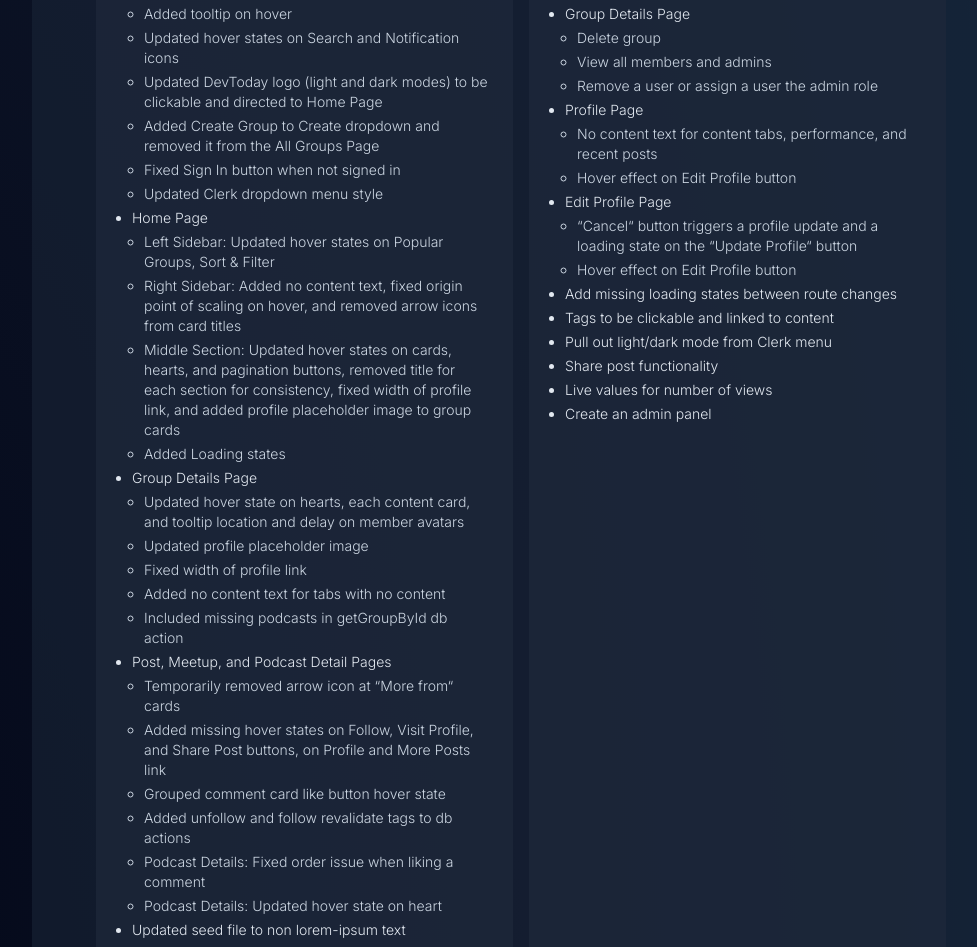
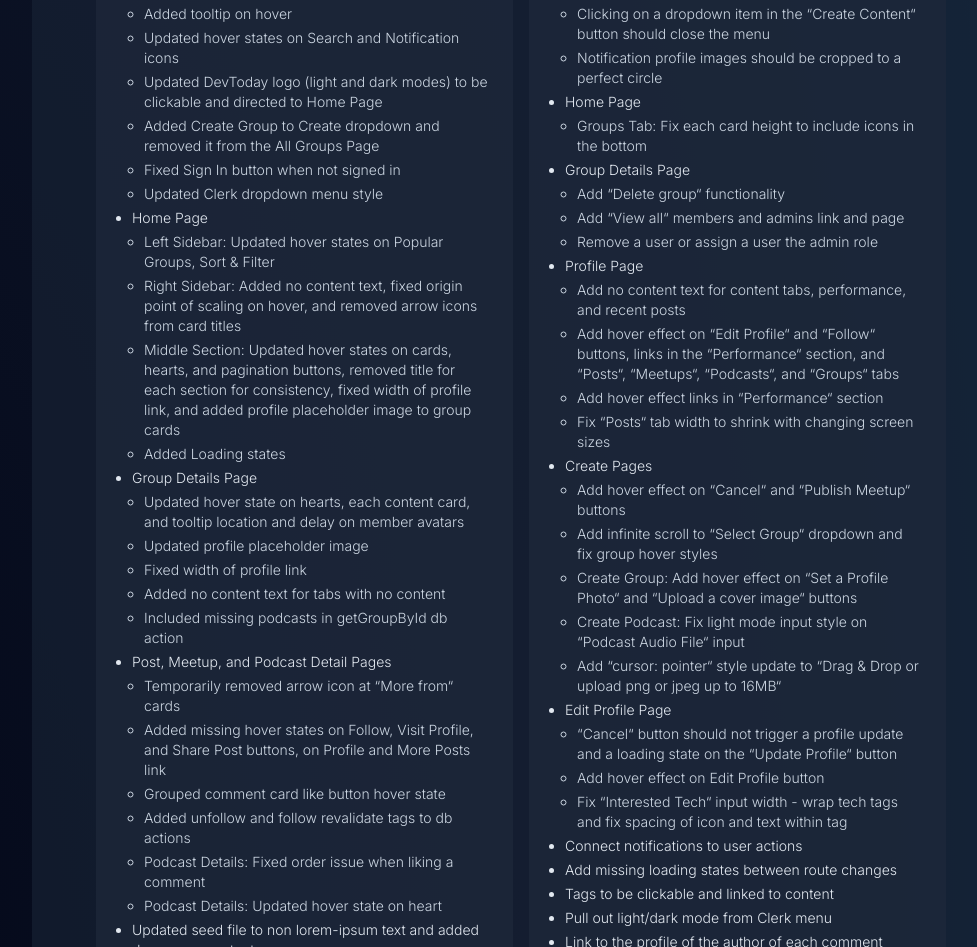
Before and after one commit to DDVVPP/PortfolioV2, a Next.js app: page /projects/dev-today in a window 1280 px wide. Shown: the part 1665-2612 px from the top of the page, without its empty margins (230-1207 px from the left). Built offline with nearby package versions, Linux system fonts and the light colour scheme.

Commit message:
wip: u pdated Updates text in DevToday

```diff
--- a/components/DevTodayUpdates.tsx
+++ b/components/DevTodayUpdates.tsx
@@ -72,7 +72,8 @@ const DevTodayUpdates = () => {
             </ul>
 
             <li className="text-slate-200">
-              Updated seed file to non lorem-ipsum text
+              Updated seed file to non lorem-ipsum text and added demo user
+              content
             </li>
             <li className="text-slate-200">
               Removed fill prop from the IconWrapper component and updated all
@@ -91,30 +92,96 @@ const DevTodayUpdates = () => {
             Future Updates to v2.0
           </p>
           <ul className="ml-3 flex list-disc flex-col gap-y-1 text-sm font-light text-slate-300 max-sm:text-xs">
-            <li className="text-slate-200">
-              Connecting notifications to user actions
-            </li>
+            <li className="text-slate-200">Header</li>
+            <ul className="ml-3 flex list-[circle] flex-col gap-y-1">
+              <li>
+                Clicking on a dropdown item in the &ldquo;Create Content&ldquo;
+                button should close the menu
+              </li>
+              <li>
+                Notification profile images should be cropped to a perfect
+                circle
+              </li>
+            </ul>
+
+            <li className="text-slate-200">Home Page</li>
+            <ul className="ml-3 flex list-[circle] flex-col gap-y-1">
+              <li>
+                Groups Tab: Fix each card height to include icons in the bottom
+              </li>
+            </ul>
+
             <li className="text-slate-200">Group Details Page</li>
             <ul className="ml-3 flex list-[circle] flex-col gap-y-1">
-              <li>Delete group</li>
-              <li>View all members and admins</li>
+              <li>Add &ldquo;Delete group&ldquo; functionality</li>
+              <li>
+                Add &ldquo;View all&ldquo; members and admins link and page
+              </li>
               <li>Remove a user or assign a user the admin role</li>
             </ul>
+
             <li className="text-slate-200">Profile Page</li>
             <ul className="ml-3 flex list-[circle] flex-col gap-y-1">
               <li>
-                No content text for content tabs, performance, and recent posts
+                Add no content text for content tabs, performance, and recent
+                posts
               </li>
-              <li>Hover effect on Edit Profile button</li>
+              <li>
+                Add hover effect on &ldquo;Edit Profile&ldquo; and
+                &ldquo;Follow&ldquo; buttons, links in the
+                &ldquo;Performance&ldquo; section, and &ldquo;Posts&ldquo;,
+                &ldquo;Meetups&ldquo;, &ldquo;Podcasts&ldquo;, and
+                &ldquo;Groups&ldquo; tabs
+              </li>
+              <li>
+                Add hover effect links in &ldquo;Performance&ldquo; section
+              </li>
+              <li>
+                Fix &ldquo;Posts&ldquo; tab width to shrink with changing screen
+                sizes
+              </li>
             </ul>
+
+            <li className="text-slate-200">Create Pages</li>
+            <ul className="ml-3 flex list-[circle] flex-col gap-y-1">
+              <li>
+                Add hover effect on &ldquo;Cancel&ldquo; and &ldquo;Publish
+                Meetup&ldquo; buttons
+              </li>
+              <li>
+                Add infinite scroll to &ldquo;Select Group&ldquo; dropdown and
+                fix group hover styles
+              </li>
+              <li>
+                Create Group: Add hover effect on &ldquo;Set a Profile
+                Photo&ldquo; and &ldquo;Upload a cover image&ldquo; buttons
+              </li>
+              <li>
+                Create Podcast: Fix light mode input style on &ldquo;Podcast
+                Audio File&ldquo; input
+              </li>
+              <li>
+                Add &ldquo;cursor: pointer&ldquo; style update to &ldquo;Drag &
+                Drop or upload png or jpeg up to 16MB&ldquo;
+              </li>
+            </ul>
+
             <li className="text-slate-200">Edit Profile Page</li>
             <ul className="ml-3 flex list-[circle] flex-col gap-y-1">
               <li>
-                &ldquo;Cancel&ldquo; button triggers a profile update and a
-                loading state on the &ldquo;Update Profile&ldquo; button
+                &ldquo;Cancel&ldquo; button should not trigger a profile update
+                and a loading state on the &ldquo;Update Profile&ldquo; button
               </li>
-              <li>Hover effect on Edit Profile button</li>
+              <li>Add hover effect on Edit Profile button</li>
+              <li>
+                Fix &ldquo;Interested Tech&ldquo; input width - wrap tech tags
+                and fix spacing of icon and text within tag
+              </li>
             </ul>
+
+            <li className="text-slate-200">
+              Connect notifications to user actions
+            </li>
             <li className="text-slate-200">
               Add missing loading states between route changes
             </li>
@@ -124,8 +191,18 @@ const DevTodayUpdates = () => {
             <li className="text-slate-200">
               Pull out light/dark mode from Clerk menu
             </li>
-            <li className="text-slate-200">Share post functionality</li>
-            <li className="text-slate-200">Live values for number of views</li>
+            <li className="text-slate-200">
+              Link to the profile of the author of each comment
+            </li>
+            <li className="text-slate-200">
+              Refactor code to eliminate duplication throughout
+            </li>
+            <li className="text-slate-200">
+              Add &ldquo;Share post&ldquo; functionality
+            </li>
+            <li className="text-slate-200">
+              Add live values for number of views
+            </li>
             <li className="text-slate-200">Create an admin panel</li>
           </ul>
         </div>
```
